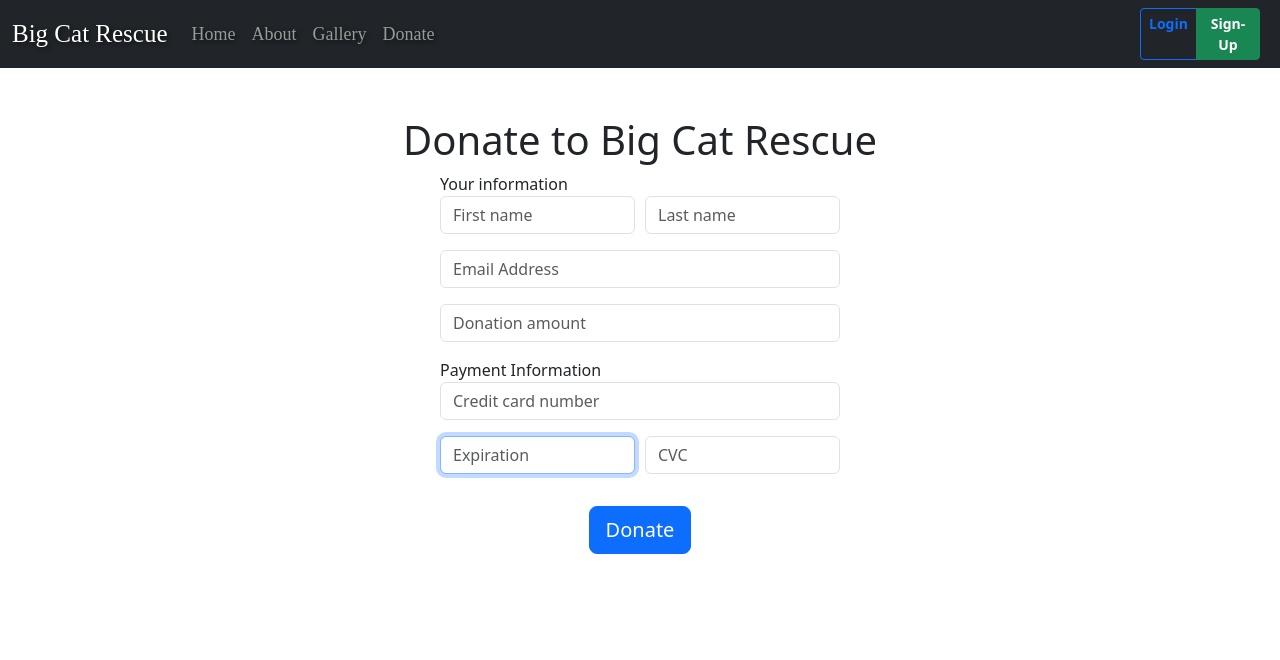
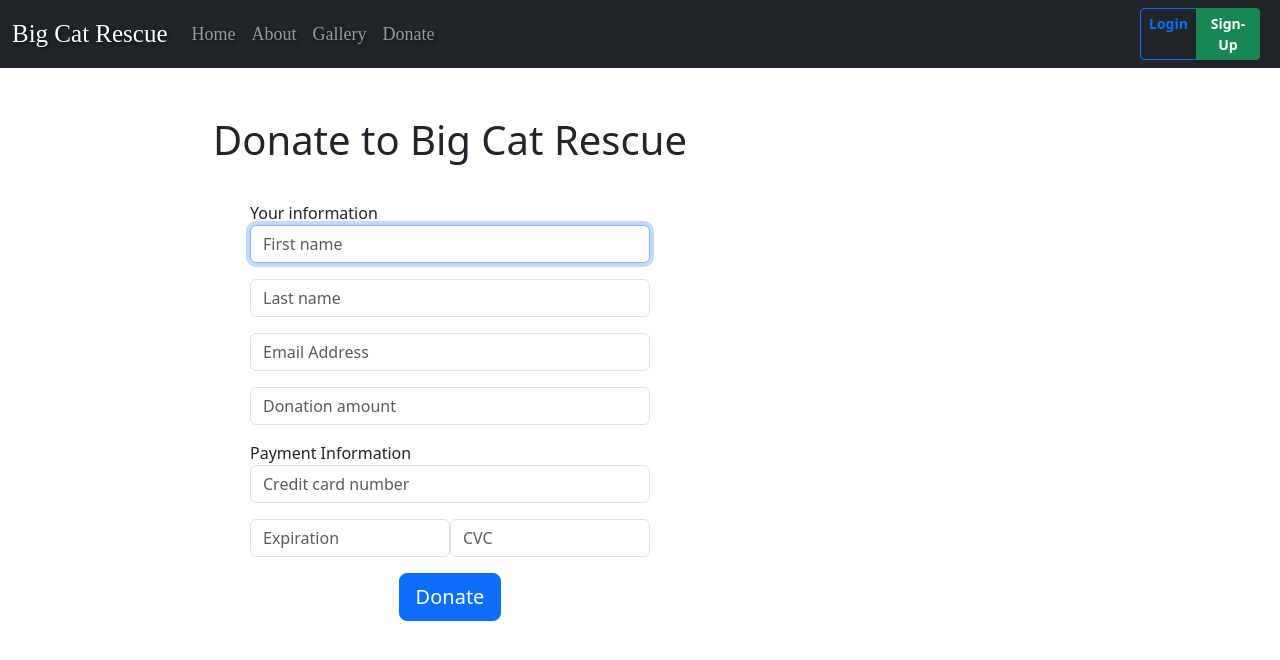
Before and after one commit to chlawrence31/cen3031-project, a React (Create React App) app in the folder frontend/: page /donationform in a window 1280 px wide. Shown: the top 660 px of the page. Built offline with nearby package versions, Linux system fonts and the light colour scheme; the HTML template or start-up script is replaced by a standard one.

Commit message:
Gallery to DonatioForm w/data

```diff
--- a/frontend/src/Pages/DonationForm.js
+++ b/frontend/src/Pages/DonationForm.js
@@ -1,40 +1,77 @@
 import React from 'react';
-import { Link } from 'react-router-dom';
+import { Link, useLocation } from 'react-router-dom';
+import { Container, Row, Col, Card } from 'react-bootstrap';
 
 function Donate() {
+  const location = useLocation();
+  const queryParams = new URLSearchParams(location.search);
+  const animal = JSON.parse(queryParams.get('animal'));
+
+  let donateText = "Donate to Big Cat Rescue"; // Default text
+
+  if (animal) {
+    donateText = `Donate to ${animal.Name} the ${animal.Species}`;
+  }
+
   return (
-      <div>
-        <div className = 'mt-5'>
-          <h1 className="text-center">Donate to Big Cat Rescue</h1>
-          <div style={{ maxWidth: "400px", margin: "0 auto" }}>
-          <label for="inputFirstName" class="sr-only">Your information</label>
-          <div style={{ display: "flex"}}>
+    <Container className="mt-5">
+
+      <Row>
+        <Col md={8}>
+          <h1 className="text-center" style={{marginBottom: '5%'}}>{donateText}</h1>
+          <form style={{ maxWidth: "400px", margin: "0 auto" }}>
+            <label htmlFor="inputFirstName" className="sr-only">Your information</label>
+            <div className="form-group">
               <input type="name" id="firstName" className="form-control mb-3"
-            placeholder="First name" required autoFocus style={{ marginRight: "10px" }}/>
+              placeholder="First name" required autoFocus />
+            </div>
+            <div className="form-group">
               <input type="name" id="lastNameName" className="form-control mb-3"
-            placeholder="Last name" required/>
+              placeholder="Last name" required />
             </div>
-          <input type="email" id="emailAddress" class="form-control mb-3"
-          placeholder = "Email Address"></input>
-          <input type="number" id="donationAmount" class="form-control mb-3" min="0" required
-          placeholder = "Donation amount"></input>
-          <label for="inputCreditCardNumber" class="sr-only">Payment Information</label>
-          <input type="text" id="creditCardNumber" class="form-control mb-3"
-          placeholder = "Credit card number" required></input>
-          <div className style={{ display: "flex"}}>
-            <input type="text" id="expirationDate" class="form-control mb-3"
-            placeholder = "Expiration" required autoFocus style={{ marginRight: "10px" }}/>
-            <input type="text" id="CVC" class="form-control mb-3"
-            placeholder = "CVC" required></input>
+            <div className="form-group">
+              <input type="email" id="emailAddress" className="form-control mb-3"
+              placeholder="Email Address" />
             </div>
-          <div className ="text-center mt-3">
-          <Link to="/donationconfirmation" className ="btn btn-lg btn-primary btn-block" type="submit" style={{ marginBottom: '100px'}}>Donate</Link>
+            <div className="form-group">
+              <input type="number" id="donationAmount" className="form-control mb-3" min="0" required
+              placeholder="Donation amount" />
+            </div>
+            <div className="form-group">
+              <label htmlFor="inputCreditCardNumber" className="sr-only">Payment Information</label>
+              <input type="text" id="creditCardNumber" className="form-control mb-3"
+              placeholder="Credit card number" required />
+            </div>
+            <div className="form-group">
+              <div style={{ display: "flex" }}>
+                <input type="text" id="expirationDate" className="form-control mr-3"
+                placeholder="Expiration" required />
+                <input type="text" id="CVC" className="form-control"
+                placeholder="CVC" required />
               </div>
             </div>
+            <div className="text-center mt-3">
+              <Link to="/donationconfirmation" className="btn btn-lg btn-primary btn-block" type="submit">Donate</Link>
             </div>
-    </div>
-
-
+          </form>
+        </Col>
+        <Col md={4}>
+          {animal && (
+            <Card style={{ width: '18rem', height: '24rem', marginTop: '23%', boxShadow: '0px 0px 25px 2px rgba(0, 0, 0, 0.8)' }}>
+              <Card.Img variant="top" src={animal.Image} alt={animal.Name} style={{ height: '10rem', objectFit: 'cover' }}/>
+              <Card.Body>
+                <Card.Title >{animal.Name}</Card.Title>
+                <Card.Text>
+                  <div style={{ marginTop: '0', marginBottom: '0', lineHeight: '1'}}>Species: {animal.Species}</div>
+                  <div style={{ marginTop: '0', marginBottom: '5%', lineHeight: '1'}}>Sex: {animal.Sex}</div>
+                  <div style={{ lineHeight: '1.2' }}>{animal.Description}</div>
+                </Card.Text>
+              </Card.Body>
+            </Card>
+          )}
+        </Col>
+      </Row>
+    </Container>
   );
 }
 
--- a/frontend/src/Pages/Gallery.js
+++ b/frontend/src/Pages/Gallery.js
@@ -24,7 +24,7 @@ const Gallery = () => {
 
   // Use navigate form react-router-dom to go to new page without full page reload with animal object
   const handleDonateClick = (animal) => {
-    navigate(`/donationForm?animal=${animal}`); // Navigate to donate page with animal data as query parameter
+    navigate(`/donationForm?animal=${encodeURIComponent(JSON.stringify(animal))}`); // Navigate to donate page with animal data as query parameter
   };
 
   return (
```
Lines whose indentation alone changed are shown as unchanged.
